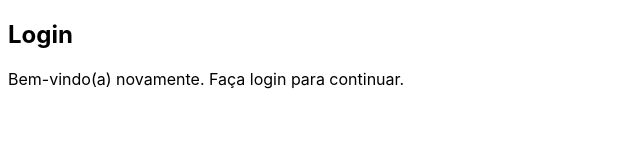
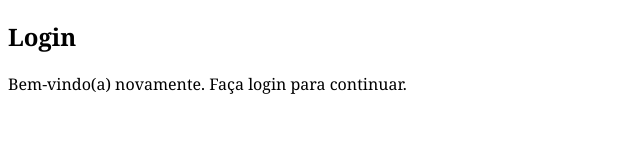
Before and after one commit to RaquelSampaio/projeto-login, a plain HTML site: page index.html in a window 1280 px wide. Shown: the whole page, without its empty margins (0-640 px from the left). Drawn offline with Linux system fonts and the light colour scheme.

Commit message:
Update style.css

```diff
--- a/estilos/style.css
+++ b/estilos/style.css
@@ -9,8 +9,6 @@
 */
 
 * {
-    font-family: -apple-system, BlinkMacSystemFont, 'Segoe UI',
-    Roboto, Oxygen, Ubuntu, Cantarell, 'Open Sans',
-    'Helvetica Neue', sans-serif;
+    font-family: Georgia, serif;
 
 }
```
